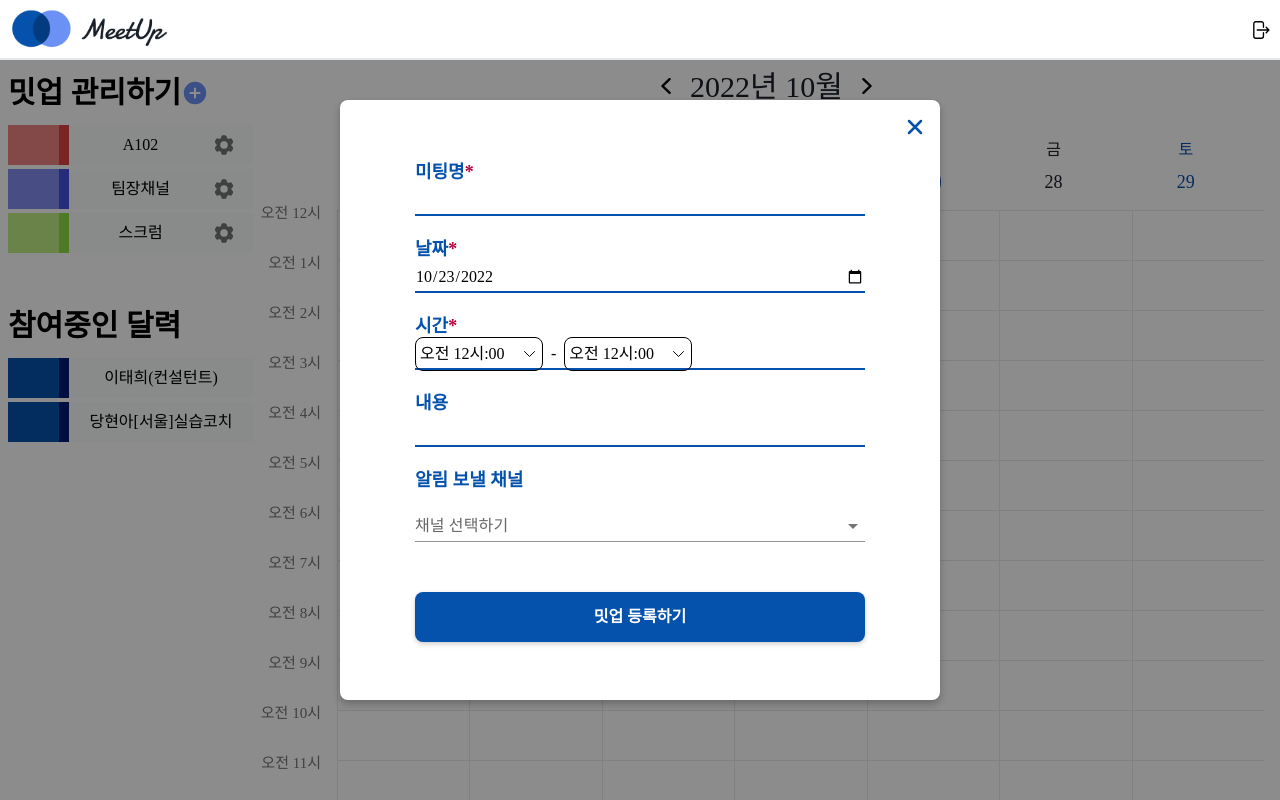
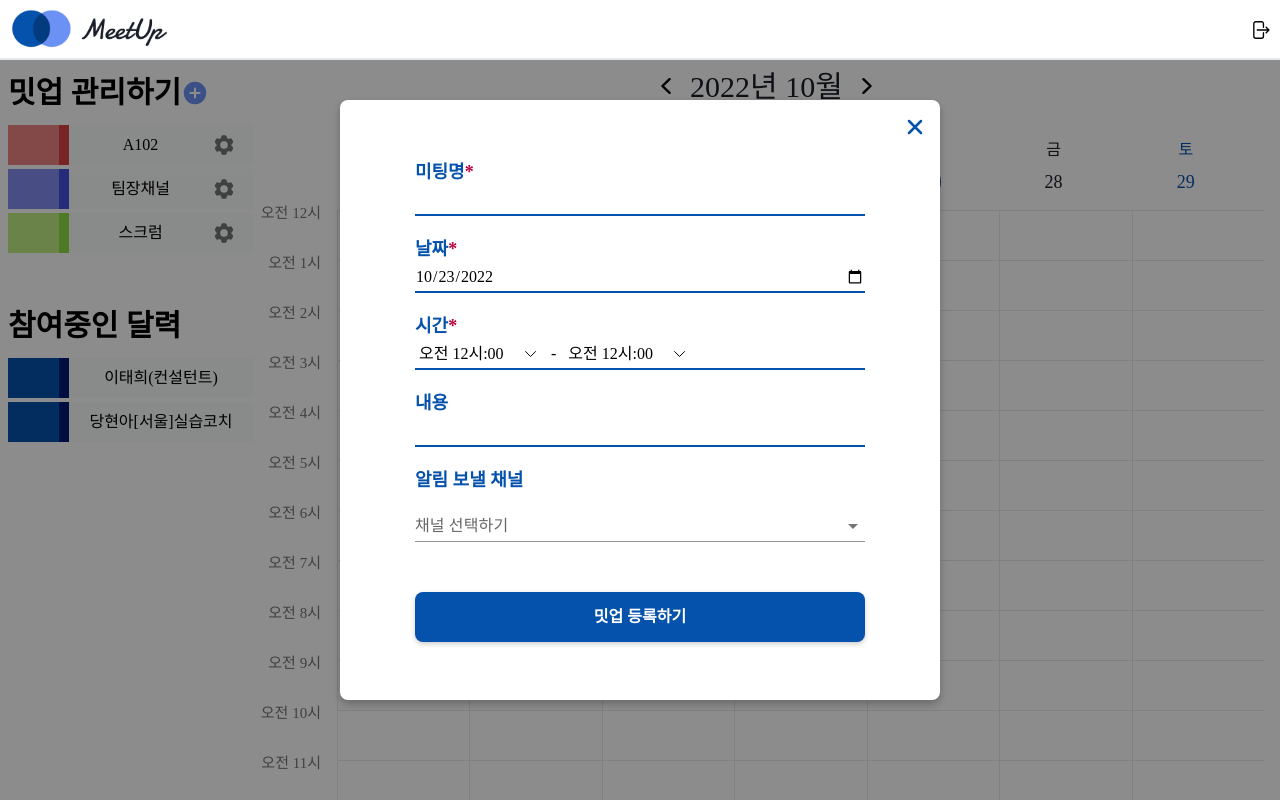
Before and after one commit to drsuneamer/MeetUp, a React (Create React App) app in the folder frontend/: page / in a window 1280 px wide. Both pictures are taken after a click on the element 403 px from the left and 235 px from the top of the page. Shown: the top 800 px of the page. Built offline with nearby package versions, Linux system fonts and the light colour scheme.

Commit message:
[#S07P31A102-129][FE] design: edit width of time(SelectSelect)

```diff
--- a/frontend/src/components/common/SingleSelect.tsx
+++ b/frontend/src/components/common/SingleSelect.tsx
@@ -46,7 +46,7 @@ const SingleSelect = ({
   return (
     <div className={`relative min-w-32 w-[7rem] ${className}`}>
       <button
-        className={'relative p-1 flex items-center w-full h-full border rounded-lg'}
+        className={'relative p-1 flex items-center w-full h-full'}
         onClick={(e) => {
           e.stopPropagation();
           setIsOpen((prev) => !prev);
```
